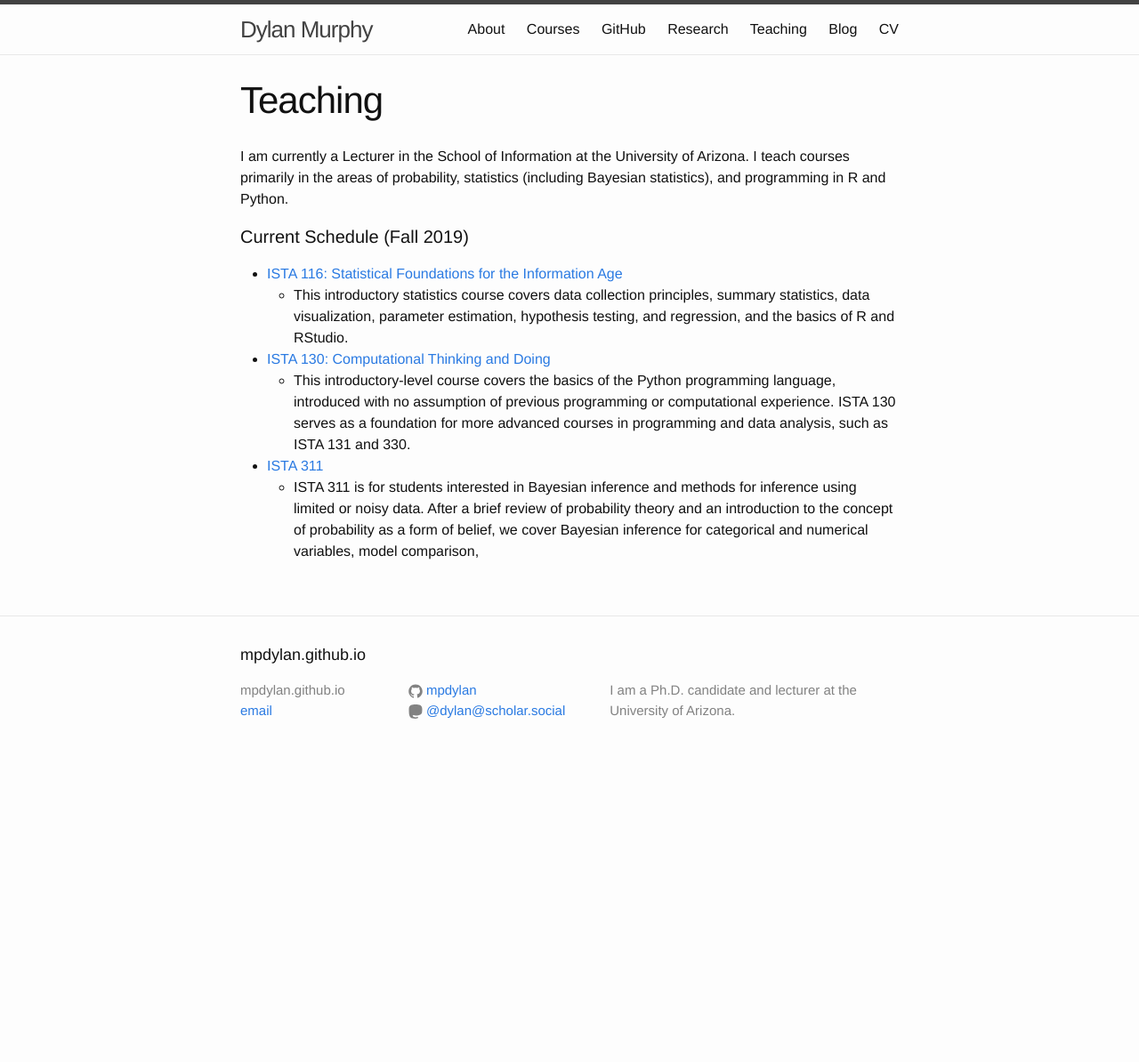
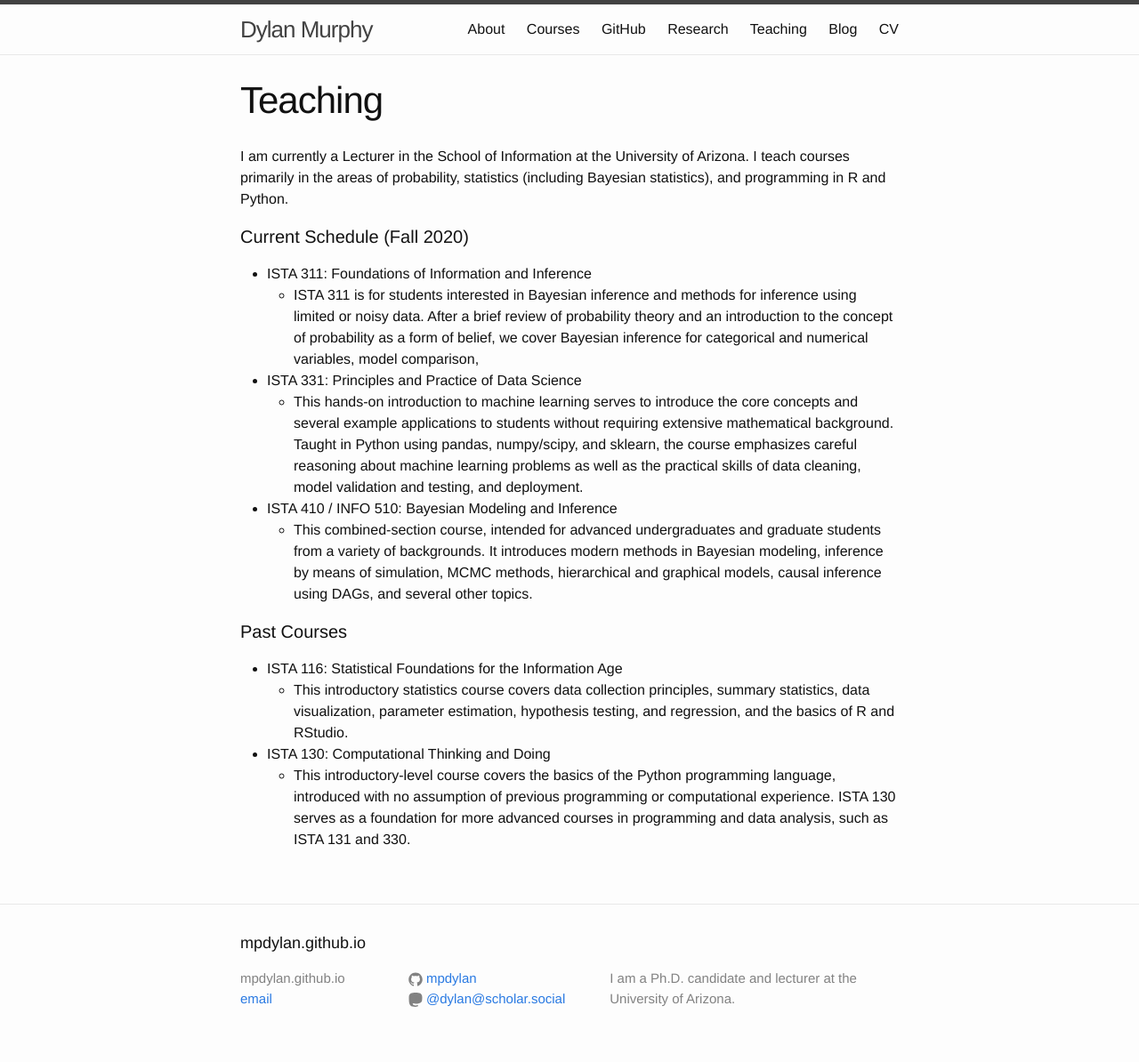
Before and after one commit to mpdylan/mpdylan.github.io, a Jekyll site: the page built from teaching.md, in a window 1280 px wide. Shown: the whole page at 89% size. Built offline with Jekyll 4.4.1, drawn with Linux system fonts in a browser that asks for light colours; before the commit the page ends 900 px from its top, so only the background shows below that.

Commit message:
removing some old stuff

```diff
--- a/index.html
+++ b/index.html
@@ -5,10 +5,8 @@ title: Home
 
 <div class="home">
 
-I'm Dylan Murphy, a Ph.D. candidate in the University of Arizona Mathematics department and a lecturer at the UA iSchool.
+I'm Dylan Murphy, a lecturer at the <a href="https://ischool.arizona.edu/">School of Information</a> at the University of Arizona.
 My <a href="/research">research</a> includes discrete integrable systems, orthogonal polynomial theory, random matrix theory, machine learning and optical character recognition.
 I <a href="/teaching/">teach</a> courses primarily in statistics, probability, and programming in Python and R.
 
-
-
 </div>
--- a/teaching.md
+++ b/teaching.md
@@ -8,13 +8,21 @@ permalink: /teaching/
 I am currently a Lecturer in the School of Information at the University of Arizona.
 I teach courses primarily in the areas of probability, statistics (including Bayesian statistics), and programming in R and Python.
 
-#### Current Schedule (Fall 2019)
+#### Current Schedule (Fall 2020)
 
-* [ISTA 116: Statistical Foundations for the Information Age](/courses/ista116)
+* ISTA 311: Foundations of Information and Inference
+    * ISTA 311 is for students interested in Bayesian inference and methods for inference using limited or noisy data. After a brief review of probability theory and an introduction to the concept of probability as a form of belief, we cover Bayesian inference for categorical and numerical variables, model comparison,
+
+* ISTA 331: Principles and Practice of Data Science
+	* This hands-on introduction to machine learning serves to introduce the core concepts and several example applications to students without requiring extensive mathematical background. Taught in Python using pandas, numpy/scipy, and sklearn, the course emphasizes careful reasoning about machine learning problems as well as the practical skills of data cleaning, model validation and testing, and deployment.
+
+* ISTA 410 / INFO 510: Bayesian Modeling and Inference
+	* This combined-section course, intended for advanced undergraduates and graduate students from a variety of backgrounds. It introduces modern methods in Bayesian modeling, inference by means of simulation, MCMC methods, hierarchical and graphical models, causal inference using DAGs, and several other topics.
+
+#### Past Courses
+
+* ISTA 116: Statistical Foundations for the Information Age
     * This introductory statistics course covers data collection principles, summary statistics, data visualization, parameter estimation, hypothesis testing, and regression, and the basics of R and RStudio.
 
-* [ISTA 130: Computational Thinking and Doing](/courses/ista130)
+* ISTA 130: Computational Thinking and Doing
     * This introductory-level course covers the basics of the Python programming language, introduced with no assumption of previous programming or computational experience. ISTA 130 serves as a foundation for more advanced courses in programming and data analysis, such as ISTA 131 and 330.
-
-* [ISTA 311](/courses/ista311)
-    * ISTA 311 is for students interested in Bayesian inference and methods for inference using limited or noisy data. After a brief review of probability theory and an introduction to the concept of probability as a form of belief, we cover Bayesian inference for categorical and numerical variables, model comparison,
```
Also changed, not shown: about.md (+5 -5 lines), posts/regularization.md (deleted, +0 -45 lines), helmet.jpg (deleted), 3 other files.
